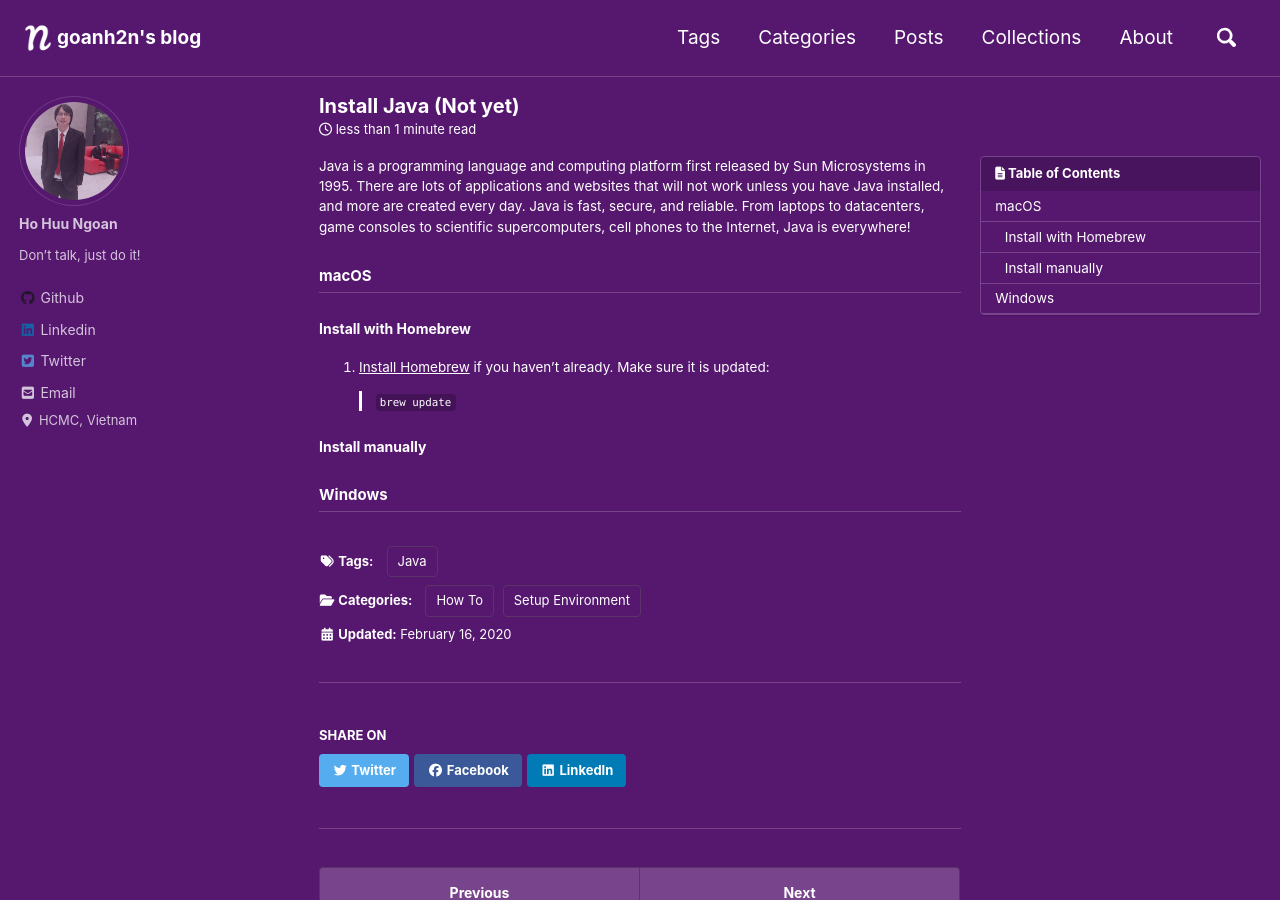
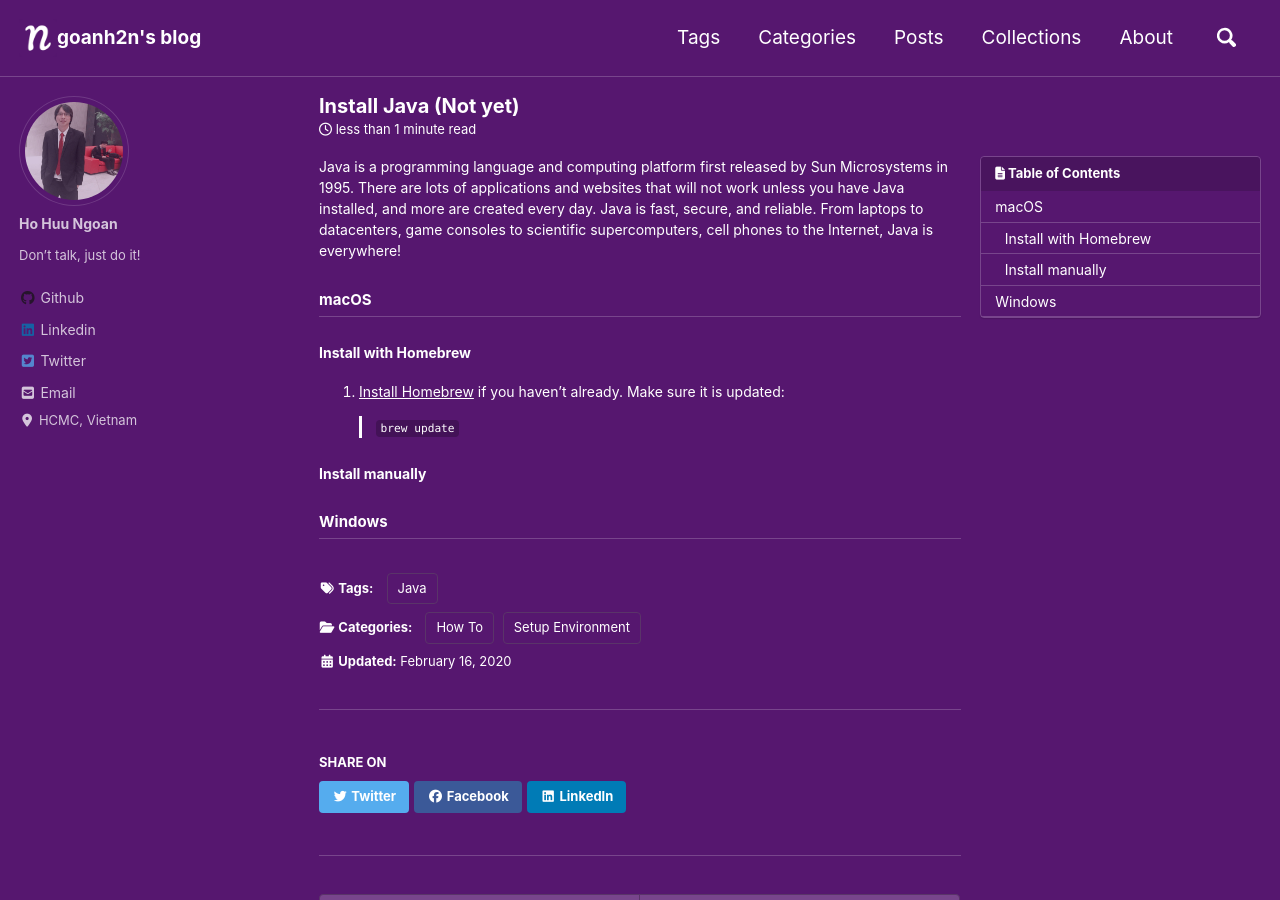
Before and after one commit to ngoanh2n/blog, a Jekyll site: the page built from _posts/2020-02-16-installing-java.md, in a window 1280 px wide and 900 px high. Built offline with Jekyll 4.4.1, drawn with Linux system fonts in a browser that asks for light colours; cached includes are drawn as plain includes; nearby versions of some CDN libraries; comment, search, counter and statistics services are not loaded; a style sheet for code colours, icons or effects is not loaded.

Commit message:
[SASS] Increase font-size for _page.scss

```diff
--- a/_sass/minimal-mistakes/_page.scss
+++ b/_sass/minimal-mistakes/_page.scss
@@ -109,7 +109,7 @@
   li,
   dl {
     // font-size: 1em;
-    font-size: 13.5px;
+    font-size: $type-size-5;
   }
 
   /* paragraph indents */
```
